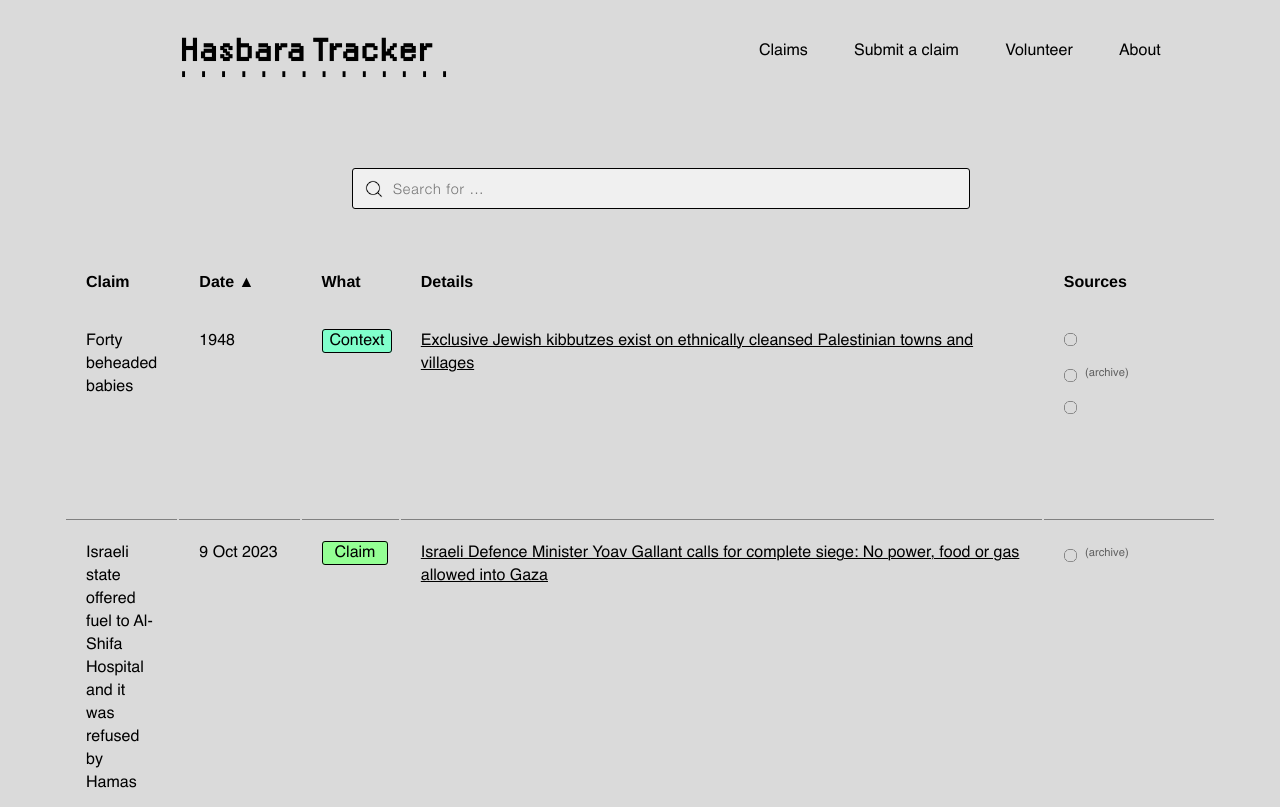
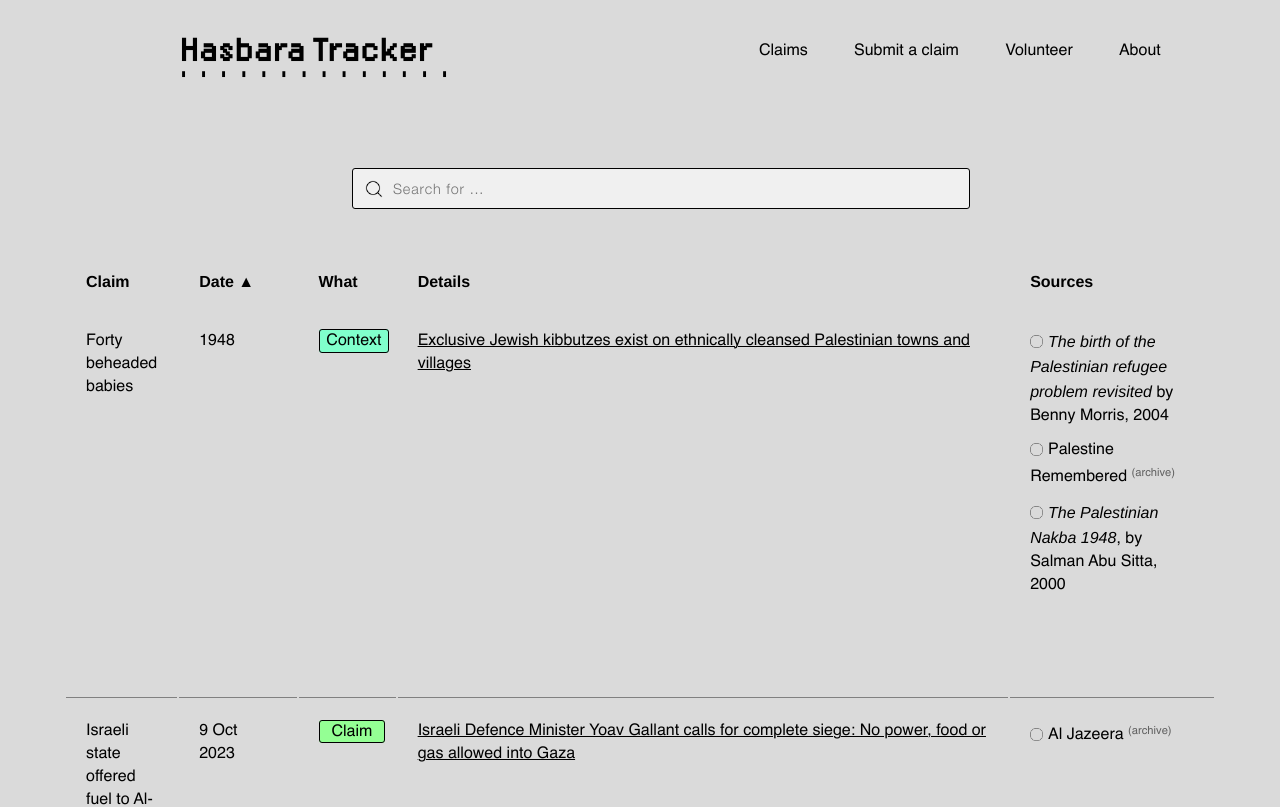
Before and after one commit to tamtzekin/hasbara-tracker, a React (Create React App) app: page /tracker in a window 1280 px wide. Shown: the top 807 px of the page. Built offline with nearby package versions, Linux system fonts and the light colour scheme.

Commit message:
fix renamed sourceText prop (renamed to sourceName)

```diff
--- a/src/components/Tracker.js
+++ b/src/components/Tracker.js
@@ -97,7 +97,7 @@ export default function Tracker() {
                                                                 <span className='icon-link'></span>
                                                             )}
 
-                                                            <span dangerouslySetInnerHTML={{ __html: source.sourceText }} />
+                                                            <span dangerouslySetInnerHTML={{ __html: source.sourceName }} />
 
                                                         </a>
 
@@ -151,7 +151,7 @@ export default function Tracker() {
                                                 </>
                                             )}
 
-                                            <span dangerouslySetInnerHTML={{ __html: source.sourceText }} />
+                                            <span dangerouslySetInnerHTML={{ __html: source.sourceName }} />
                                         </a>
 
                                         {/* If there's an archiveLink in the data, add an '(archive)' link next to the source link */}
```
